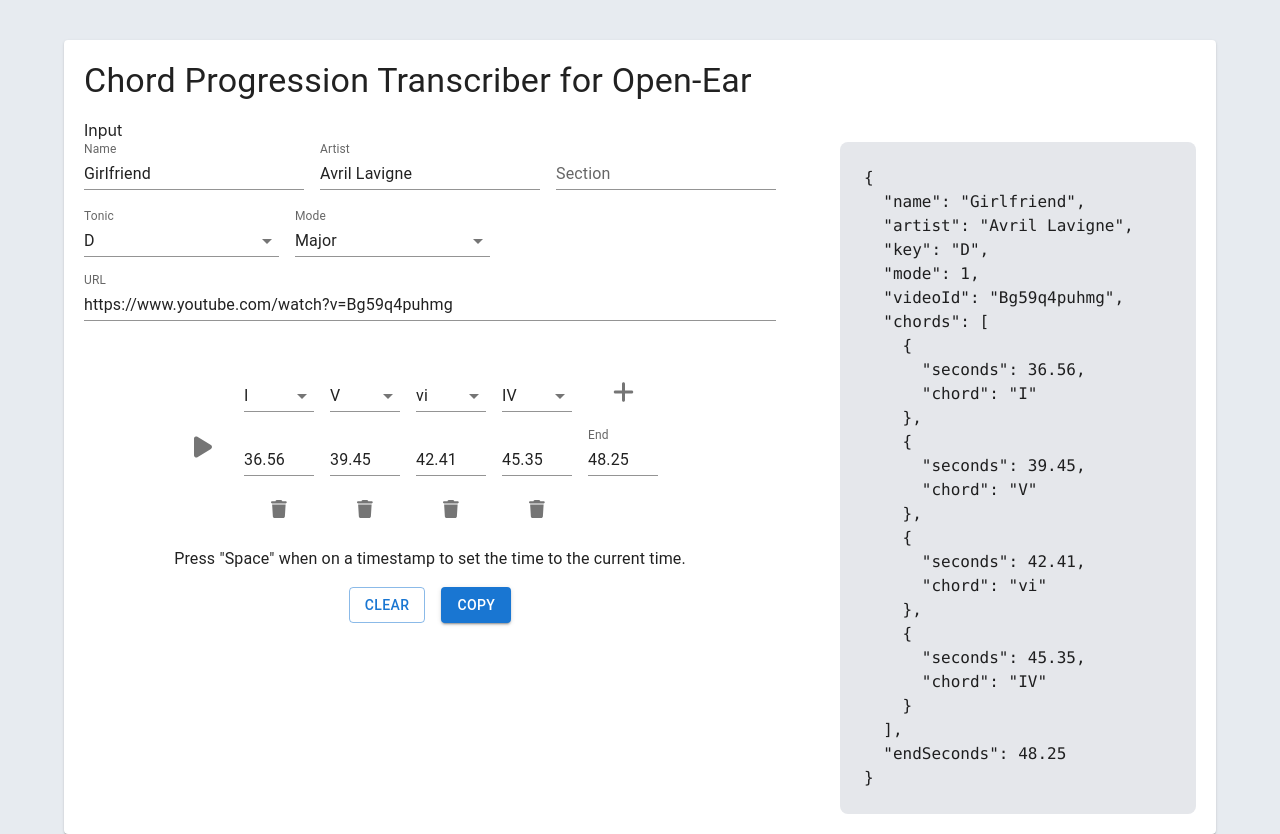
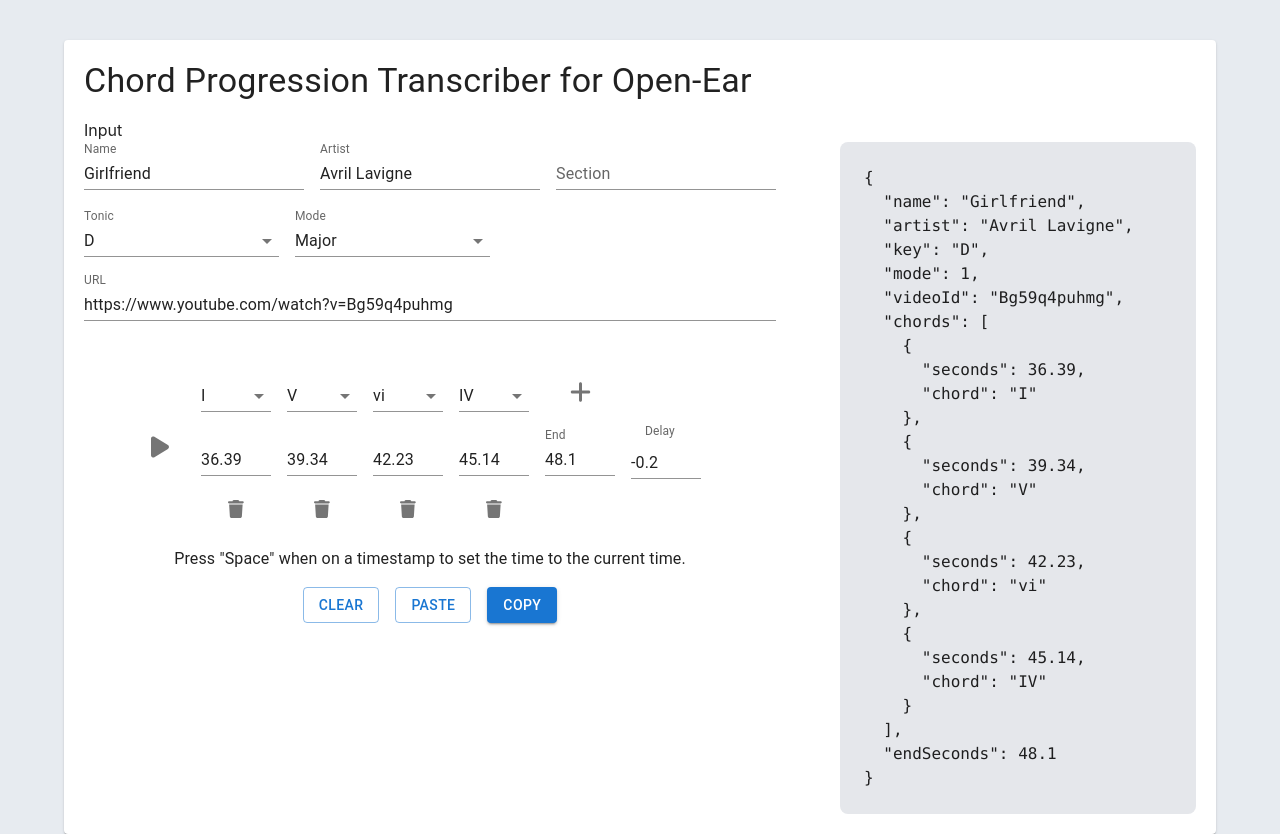
Before and after one commit to ShacharHarshuv/openear-progressions-transcriber, a React (Create React App) app: page / in a window 1280 px wide. Built offline with nearby package versions, Linux system fonts and the light colour scheme.

Commit message:
Support delay and paste

```diff
--- a/src/PorgressionDescriptor.ts
+++ b/src/PorgressionDescriptor.ts
@@ -20,25 +20,25 @@ export const emptyProgressionDescriptor: ProgressionDescriptor = {
   name: "Girlfriend",
   artist: "Avril Lavigne",
   key: "D",
-  mode: Mode.Major,
+  mode: 1,
   videoId: "Bg59q4puhmg",
   chords: [
     {
-      seconds: 36.56,
+      seconds: 36.39,
       chord: "I",
     },
     {
-      seconds: 39.45,
+      seconds: 39.34,
       chord: "V",
     },
     {
-      seconds: 42.41,
+      seconds: 42.23,
       chord: "vi",
     },
     {
-      seconds: 45.35,
+      seconds: 45.14,
       chord: "IV",
     },
   ],
-  endSeconds: 48.25,
+  endSeconds: 48.1,
 };
--- a/src/ProgressionDescriptorForm/ChordsForm.tsx
+++ b/src/ProgressionDescriptorForm/ChordsForm.tsx
@@ -1,34 +1,57 @@
-import { Stack, IconButton, Typography, Tooltip } from "@mui/material";
-import { FieldArray, useFormikContext } from "formik";
+import {
+  Stack,
+  IconButton,
+  Typography,
+  Tooltip,
+  Input,
+  FormControl,
+  InputLabel
+} from "@mui/material";
+import {
+  FieldArray,
+  useFormikContext
+} from "formik";
 import { ComboBox } from "../form/ComboBox";
 import { romanNumeralChordSymbolList } from "../RomanNumeral";
 import { TextField } from "../form/TextField";
 import { FontAwesomeIcon } from "@fortawesome/react-fontawesome";
 import { faTrash } from "@fortawesome/free-solid-svg-icons/faTrash";
 import { faPlus } from "@fortawesome/free-solid-svg-icons/faPlus";
-import React, { useCallback, ReactElement } from "react";
+import React, {
+  useCallback,
+  ReactElement,
+  useState
+} from "react";
 import { ProgressionDescriptor } from "../PorgressionDescriptor";
 import { useDerived } from "../utility/hooks/useDerived";
 import { findPlayingSegmentIndex } from "../utility/findPlayingSegmentIndex";
 import { useIsPlaying } from "../utility/youtube/useIsPlaying";
 import { YouTubePlayer } from "youtube-player/dist/types";
-import { round, update } from "lodash";
+import {
+  round,
+  update
+} from "lodash";
 import { handleOnKeyPress } from "../utility/keyboard-events/handleKeyPress";
 import { faPlay } from "@fortawesome/free-solid-svg-icons/faPlay";
 import { faPause } from "@fortawesome/free-solid-svg-icons/faPause";
 
 export function ChordsForm({ player }: { player: YouTubePlayer | null }) {
-  const { values, setValues } = useFormikContext<ProgressionDescriptor>();
+  const {
+    values,
+    setValues
+  } = useFormikContext<ProgressionDescriptor>();
   const chords = values.chords;
 
   const isPlaying = useIsPlaying(player);
   const currentChordIndex = useCurrentChordIndex({
     player,
     values,
-    isPlaying,
+    isPlaying
   });
 
   const renderRow = getRenderRow(values.chords);
+
+  const [delay, setDelay] = useState(-0.2);
 
   const setCurrentTime = useCallback(
     async (event: Pick<React.KeyboardEvent, "target">) => {
@@ -38,7 +61,7 @@ export function ChordsForm({ player }: { player: YouTubePlayer | null }) {
         return;
       }
 
-      const currentTime = round(await player.getCurrentTime(), 2);
+      const currentTime = round(await player.getCurrentTime() + delay, 2);
 
       setValues((prevValues: ProgressionDescriptor) => {
         update(prevValues, name, () => currentTime);
@@ -48,8 +71,25 @@ export function ChordsForm({ player }: { player: YouTubePlayer | null }) {
     [player, setValues]
   );
 
+  function handleDelayChange(event: React.ChangeEvent<HTMLInputElement>) {
+    const newDelay = Number(event.target.value);
+    const previousDelay = delay;
+    const difference = newDelay - previousDelay;
+    setDelay(newDelay);
+    setValues((prevValues: ProgressionDescriptor) => ({
+      ...prevValues,
+      chords: prevValues.chords.map(chord => ({
+        ...chord,
+        seconds: round(chord.seconds + difference, 2)
+      })),
+      endSeconds: round(prevValues.endSeconds + difference, 2),
+    }));
+  }
+
   return (
-    <Stack spacing={1} alignItems="center" justifyContent="center">
+    <Stack spacing={1}
+           alignItems="center"
+           justifyContent="center">
       <Stack
         spacing={1}
         alignItems="center"
@@ -74,7 +114,10 @@ export function ChordsForm({ player }: { player: YouTubePlayer | null }) {
           </IconButton>
         </Tooltip>
         <FieldArray name="chords">
-          {({ push, remove }) => (
+          {({
+            push,
+            remove
+          }) => (
             <>
               <div
                 style={{
@@ -83,7 +126,7 @@ export function ChordsForm({ player }: { player: YouTubePlayer | null }) {
                   gap: "1rem",
                   justifyItems: "center",
                   alignItems: "end",
-                  padding: "1rem",
+                  padding: "1rem"
                 }}
               >
                 <CurrentChordIndication {...{ currentChordIndex }} />
@@ -105,7 +148,7 @@ export function ChordsForm({ player }: { player: YouTubePlayer | null }) {
                       sx={{ width: 70 }}
                       name={`${name}.seconds`}
                       inputProps={{
-                        type: "number",
+                        type: "number"
                       }}
                       onKeyPress={handleOnKeyPress(" ", async (event) => {
                         setCurrentTime(event);
@@ -133,10 +176,27 @@ export function ChordsForm({ player }: { player: YouTubePlayer | null }) {
                       event.preventDefault();
                       setCurrentTime(event);
                     })}
-                  />
+                  />,
+                  <Tooltip title="Enter value to compensate for real time playing delay">
+                    <FormControl>
+                      <InputLabel>
+                        Delay
+                      </InputLabel>
+                      <Input
+                        sx={{ width: 70 }}
+                        inputProps={{
+                          type: "number",
+                          step: 0.1,
+                        }}
+                        onChange={handleDelayChange}
+                        value={delay}
+                      />
+                    </FormControl>
+                  </Tooltip>
                 )}
                 {renderRow((_, index) => (
-                  <IconButton size="small" onClick={() => remove(index)}>
+                  <IconButton size="small"
+                              onClick={() => remove(index)}>
                     <FontAwesomeIcon icon={faTrash} />
                   </IconButton>
                 ))}
@@ -153,7 +213,7 @@ export function ChordsForm({ player }: { player: YouTubePlayer | null }) {
 }
 
 function CurrentChordIndication({
-  currentChordIndex,
+  currentChordIndex
 }: {
   currentChordIndex: number | null;
 }) {
@@ -169,7 +229,7 @@ function CurrentChordIndication({
             justifySelf: "stretch",
             alignSelf: "stretch",
             margin: "-0.5rem",
-            padding: "0.5rem",
+            padding: "0.5rem"
           }}
         />
       )}
@@ -180,7 +240,7 @@ function CurrentChordIndication({
 function useCurrentChordIndex({
   player,
   isPlaying,
-  values,
+  values
 }: {
   player: YouTubePlayer | null;
   isPlaying: boolean;
@@ -243,7 +303,7 @@ export function getRenderRow(chords: ProgressionDescriptor["chords"]) {
             style={{
               gridArea: `${currentRow + 1} / ${index + 1} / ${
                 currentRow + 1
-              } / ${index + 1}`,
+              } / ${index + 1}`
             }}
           >
             {elm}
--- a/src/ProgressionDescriptorForm/ProgressionDescriptorForm.tsx
+++ b/src/ProgressionDescriptorForm/ProgressionDescriptorForm.tsx
@@ -36,6 +36,16 @@ export function ProgressionDescriptorForm() {
 
   const [player, setPlayer] = useState<YouTubePlayer | null>(null);
 
+  async function paste() {
+    const text = await navigator.clipboard.readText();
+    try {
+      const parsed = JSON.parse(text);
+      formik.setValues(parsed);
+    } catch (e) {
+      alert("Invalid JSON");
+    }
+  }
+
   return (
     <FormikProvider value={formik}>
       <Form>
@@ -70,6 +80,9 @@ export function ProgressionDescriptorForm() {
               <Button variant="outlined" onClick={() => resetForm()}>
                 Clear
               </Button>
+              <Button variant="outlined" onClick={() => paste()}>
+                Paste
+              </Button>
               <Button type="submit" variant="contained">
                 Copy
               </Button>
--- a/src/utility/findPlayingSegmentIndex.ts
+++ b/src/utility/findPlayingSegmentIndex.ts
@@ -1,4 +1,4 @@
-import { findLastIndex } from "lodash";
+import { findLastIndex, isNil } from "lodash";
 
 export function findPlayingSegmentIndex(
   currentTime: number,
@@ -7,9 +7,9 @@ export function findPlayingSegmentIndex(
 ): number | null {
   // after last segment
   if (
-    (endTime && currentTime >= endTime) ||
+    (!isNil(endTime) && currentTime >= endTime) ||
     !segments.length ||
-    (segments[0].seconds && segments[0].seconds > currentTime)
+    (!isNil(segments[0].seconds) && segments[0].seconds > currentTime)
   ) {
     return null;
   }
```
